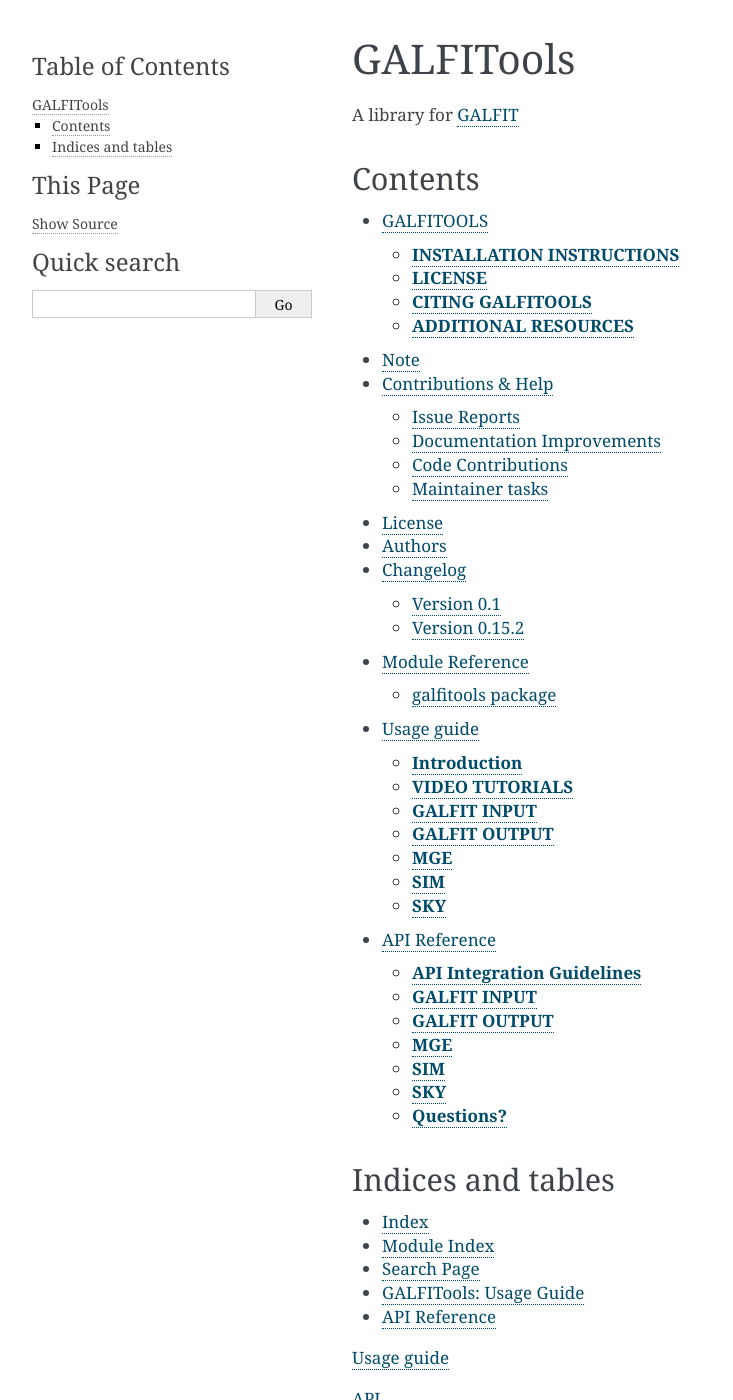
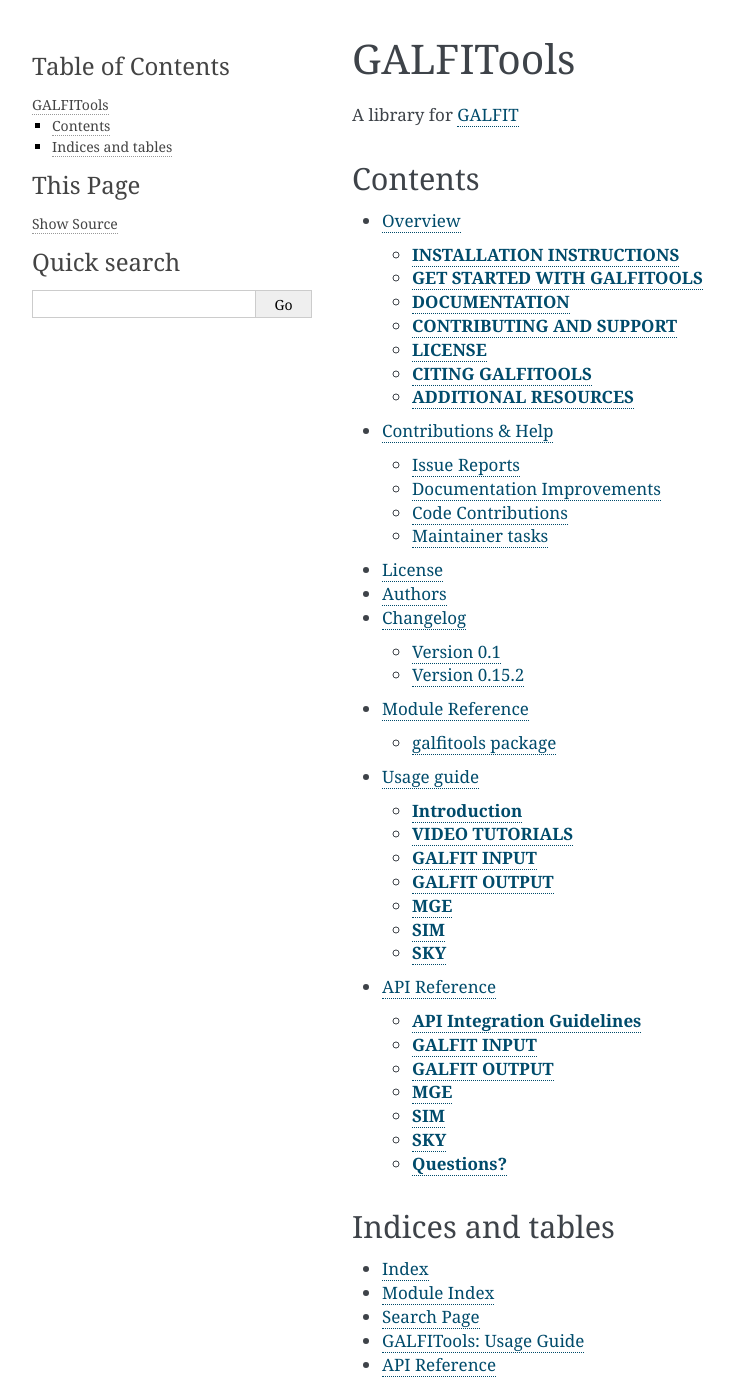
Before and after one commit to canorve/GALFITools, a Sphinx documentation site: the page built from docs/index.rst, in a window 1280 px wide and 1400 px high. Shown: the whole window, without its empty margins (18-751 px from the left). Built offline with Sphinx 7.4.7, drawn with Linux system fonts in a browser that asks for light colours.

Commit message:
documentation updated

```diff
--- a/docs/index.rst
+++ b/docs/index.rst
@@ -65,7 +65,3 @@
 .. _NumPy style: https://numpydoc.readthedocs.io/en/latest/format.html
 .. _classical style: https://www.sphinx-doc.org/en/master/domains.html#info-field-lists
 .. _classical style: https://www.sphinx-doc.org/en/master/domains.html#info-field-lists
-
-`Usage guide <docs/usage.rst>`__
-
-`API <docs/api.rst>`__
```
Also changed, not shown: README.rst (+5 -4 lines).
